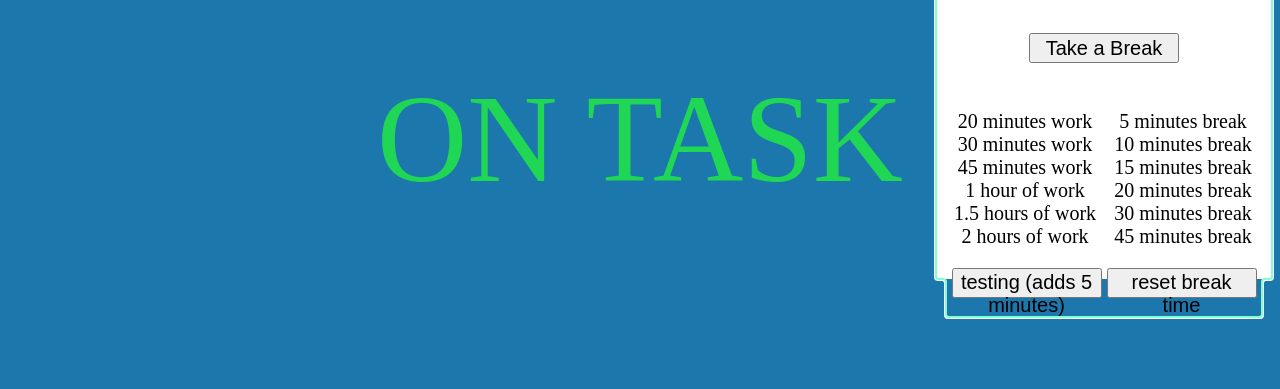
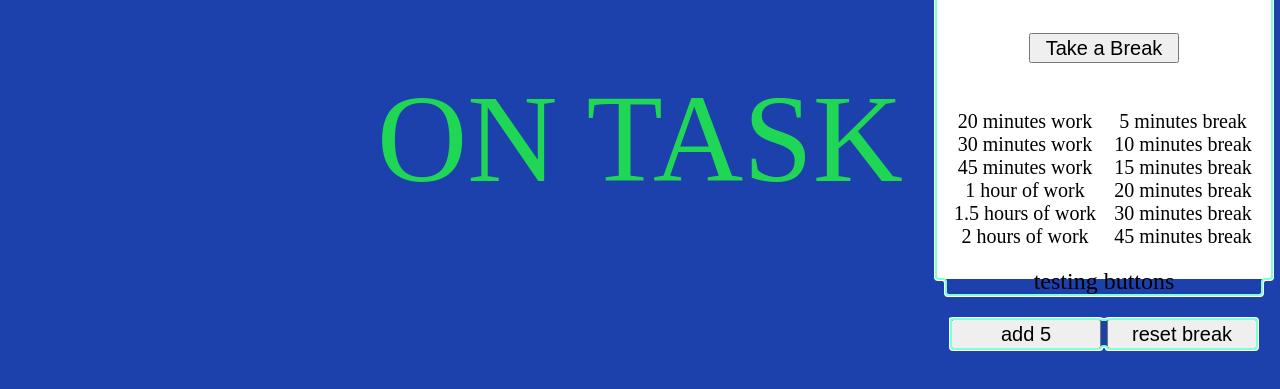
Before and after one commit to Brucewastaken/git-init-2023, an Electron app: page index.html in a window 1280 px wide. Shown: the part 229-618 px from the top of the page. Drawn offline with Linux system fonts and the light colour scheme; no server answers.

Commit message:
Update index.html

```diff
--- a/index.html
+++ b/index.html
@@ -4,7 +4,7 @@
   <meta charset="utf-8">
   <title>App Usage Monitor</title>
   <script>
-    var interval = 60; //in seconds
+    var interval = 20; //in seconds
     var timeCounter = 0;
     var breakCounter = 0;
     var hasGame = false;
@@ -30,7 +30,7 @@
         text-align: center;
     }
     body{
-        background-color: #1c77ac;
+        background-color: #1c40ac;
         min-width: 1000px;
         min-height: 500px;
     }
@@ -80,10 +80,11 @@
     }
 
     .main_text{
+      text-align: center;
         position: absolute;
         top: 50%; left: 50%;
         transform: translate(-50%, -50%);
-        font-size: 150px;
+        font-size: 100px;
         margin: 0;
     }
     .text_on_task{
@@ -191,9 +192,11 @@
             <li>30 minutes break</li>
             <li>45 minutes break</li>
           </ul>
-          <button onclick="test()" id="Button">testing (adds 5 minutes)</button>
-          <button onclick="test2()" id="Button">reset break time</button>
+
         </div>
+        <p>testing buttons</p>
+        <button onclick="test()" id="Button">add 5</button>
+          <button onclick="test2()" id="Button">reset break</button>
 
     </div>
 
@@ -252,9 +255,7 @@
       }
     }
     function requestActiveApps() {
-      if (!onBreak) {
-        ipcRenderer.send('check-background-apps');
-      }
+      ipcRenderer.send('check-background-apps');
     }
 
     ipcRenderer.on('app-list', (event, response) => {
@@ -277,7 +278,9 @@
 
 
     ipcRenderer.on('current-stats', (event, game) => {
-      hasGame = game;
+      if (!onBreak) {
+        hasGame = game;
+      }
     });
 
 
```
